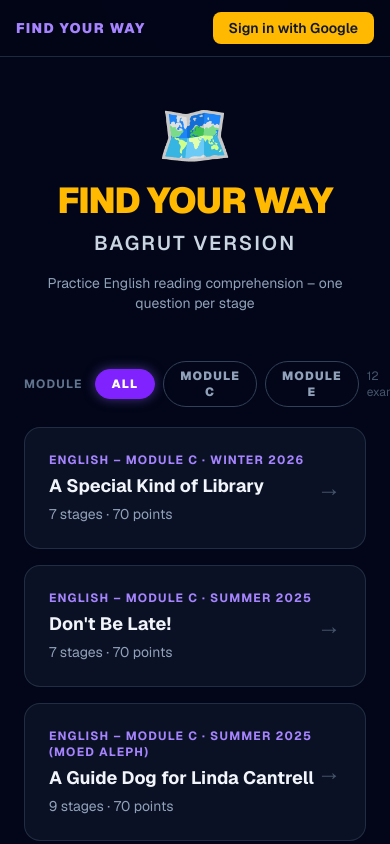
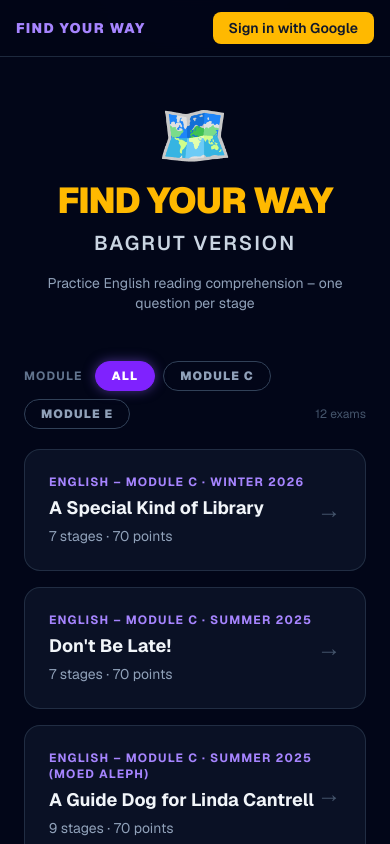
Before and after one commit to yaacovbod/find_-your-way, a Next.js app: page / in a window 390 px wide. Shown: the top 844 px of the page. Built offline with nearby package versions, Linux system fonts and the light colour scheme; no server answers.

Commit message:
Fix mobile horizontal overflow in layout and filter row
Co-Authored-By: Claude Sonnet 4.6 <noreply@anthropic.com>

```diff
--- a/app/components/ExamList.tsx
+++ b/app/components/ExamList.tsx
@@ -18,7 +18,7 @@ export default function ExamList({ exams }: { exams: ExamData[] }) {
   return (
     <div>
       {/* Filter buttons */}
-      <div className="flex items-center gap-2 mb-5">
+      <div className="flex flex-wrap items-center gap-2 mb-5">
         <span className="text-xs font-bold tracking-widest uppercase text-slate-500 mr-1">
           Module
         </span>
--- a/app/layout.tsx
+++ b/app/layout.tsx
@@ -30,7 +30,7 @@ export default function RootLayout({
         lang="en"
         className={`${geistSans.variable} ${geistMono.variable} h-full antialiased`}
       >
-        <body className="min-h-full flex flex-col bg-slate-950">
+        <body className="min-h-full flex flex-col bg-slate-950 overflow-x-hidden">
           <header className="w-full border-b border-slate-800 bg-slate-950/90 backdrop-blur-sm sticky top-0 z-50">
             <div className="max-w-5xl mx-auto px-4 py-3 flex items-center justify-between">
               <span className="text-violet-400 font-black text-sm tracking-widest uppercase">
```
